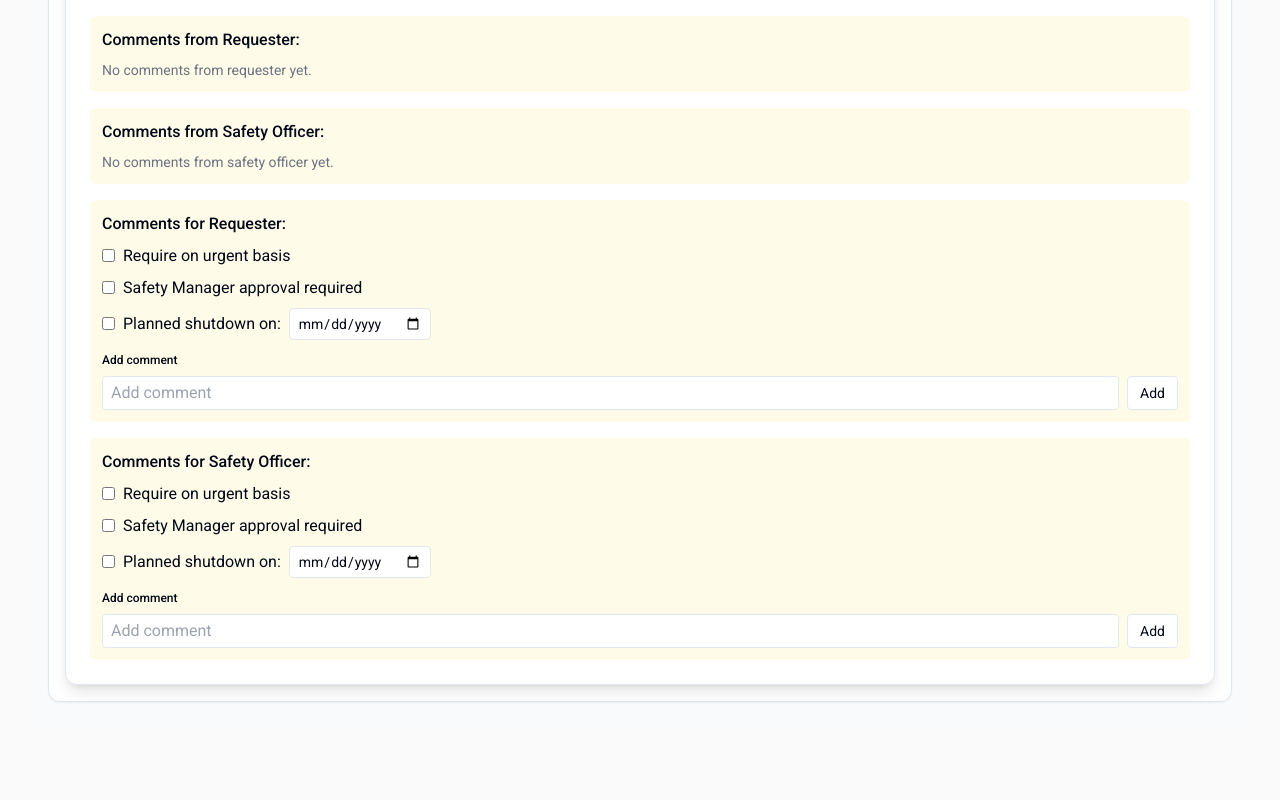
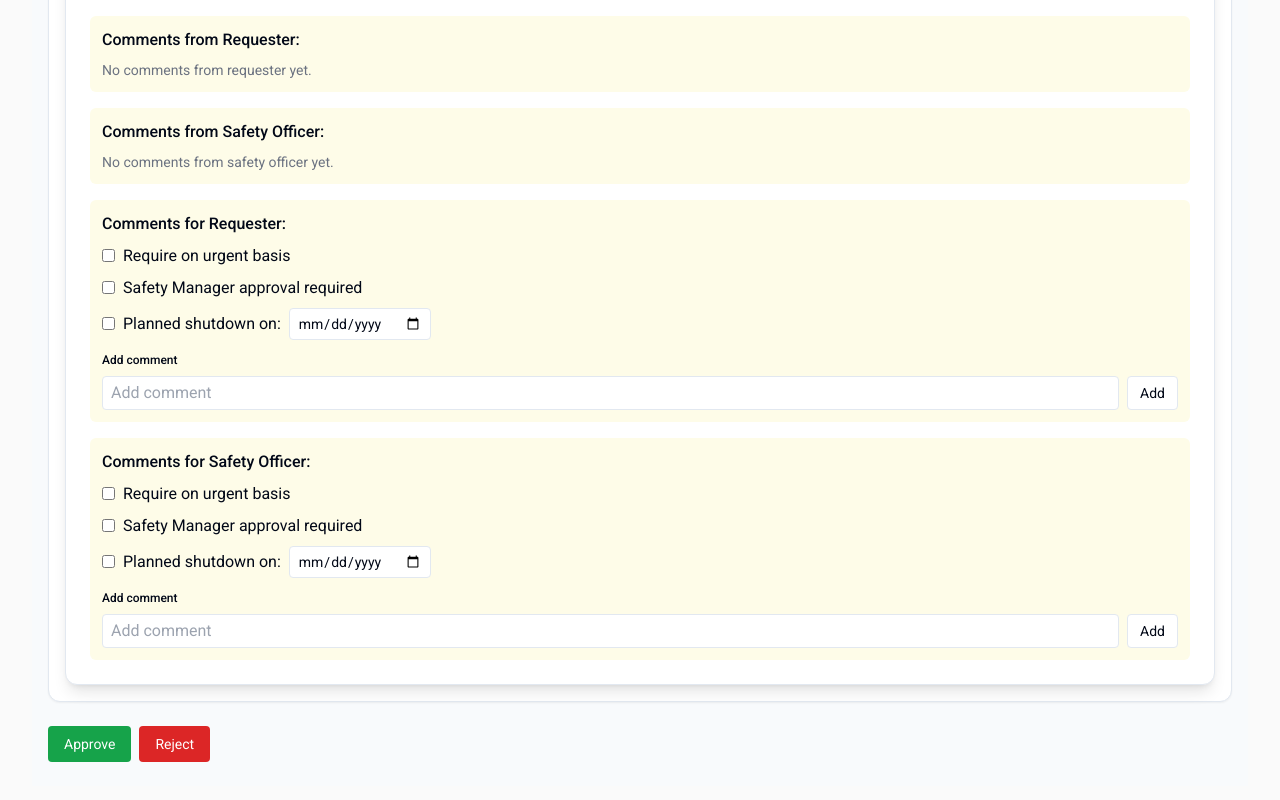
Before and after one commit to Arnav10090/DPS-Project, a React (Vite) app: page /approver-permit-details in a window 1280 px wide. Shown: the part 1078-1878 px from the top of the page. Built offline with nearby package versions, Linux system fonts and the light colour scheme.

Commit message:
completionId: cgen-7f842d7c300a4766aac95ef335a1f2d1
cgen-7f842d7c300a4766aac95ef335a1f2d1

```diff
--- a/client/pages/ApproverPermitDetails.tsx
+++ b/client/pages/ApproverPermitDetails.tsx
@@ -909,6 +909,24 @@ export default function ApproverPermitDetails() {
           </div>
         </div>
       </div>
+
+      {/* Action Buttons at Bottom */}
+      <div className="mx-auto max-w-7xl px-4 pb-6">
+        <div className="flex items-center gap-2">
+          <button
+            onClick={() => alert("Approve (placeholder)")}
+            className="px-4 py-2 rounded bg-green-600 text-white text-sm hover:bg-green-700"
+          >
+            Approve
+          </button>
+          <button
+            onClick={() => alert("Reject (placeholder)")}
+            className="px-4 py-2 rounded bg-red-600 text-white text-sm hover:bg-red-700"
+          >
+            Reject
+          </button>
+        </div>
+      </div>
     </div>
   );
 }
```
